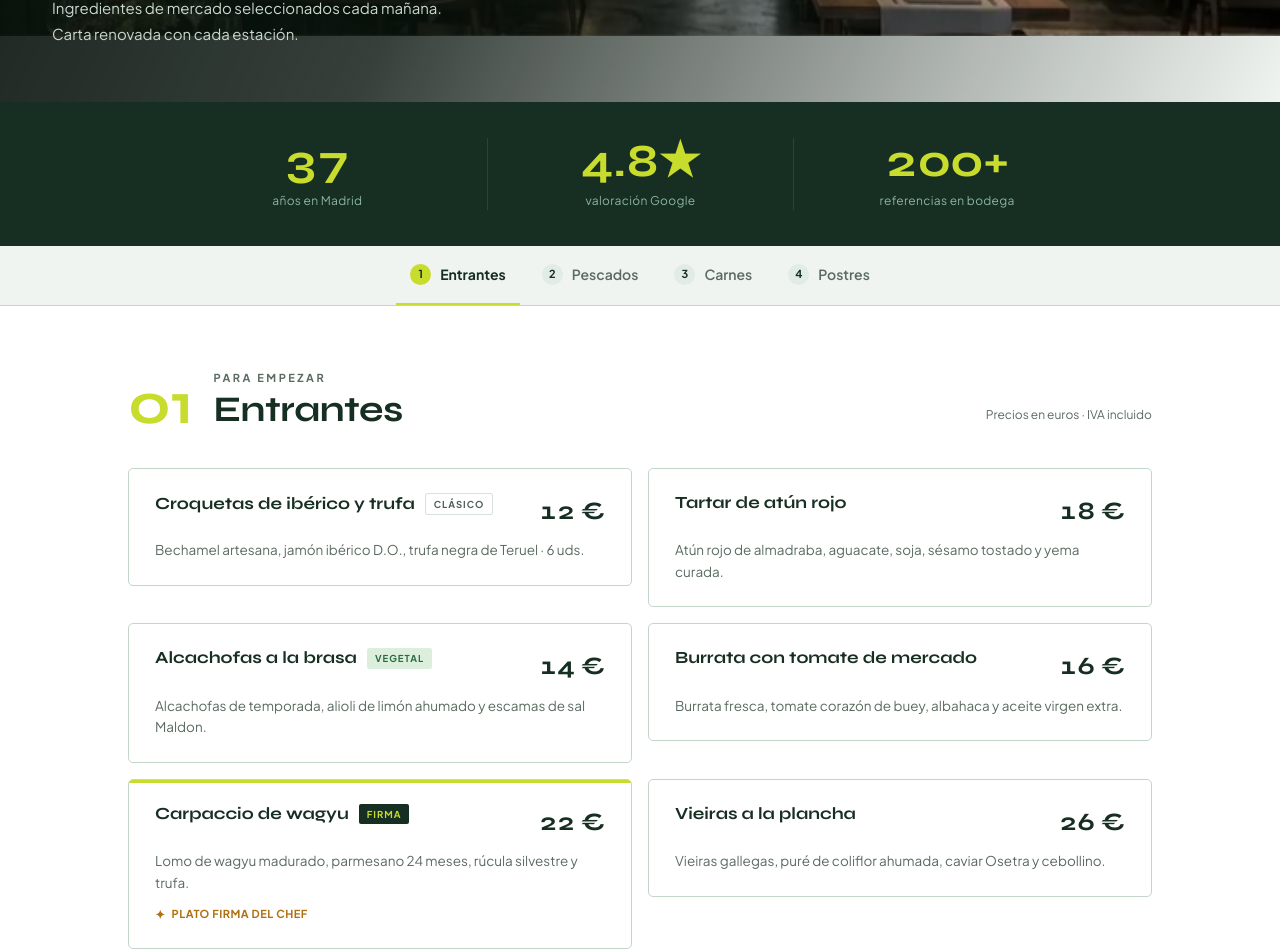
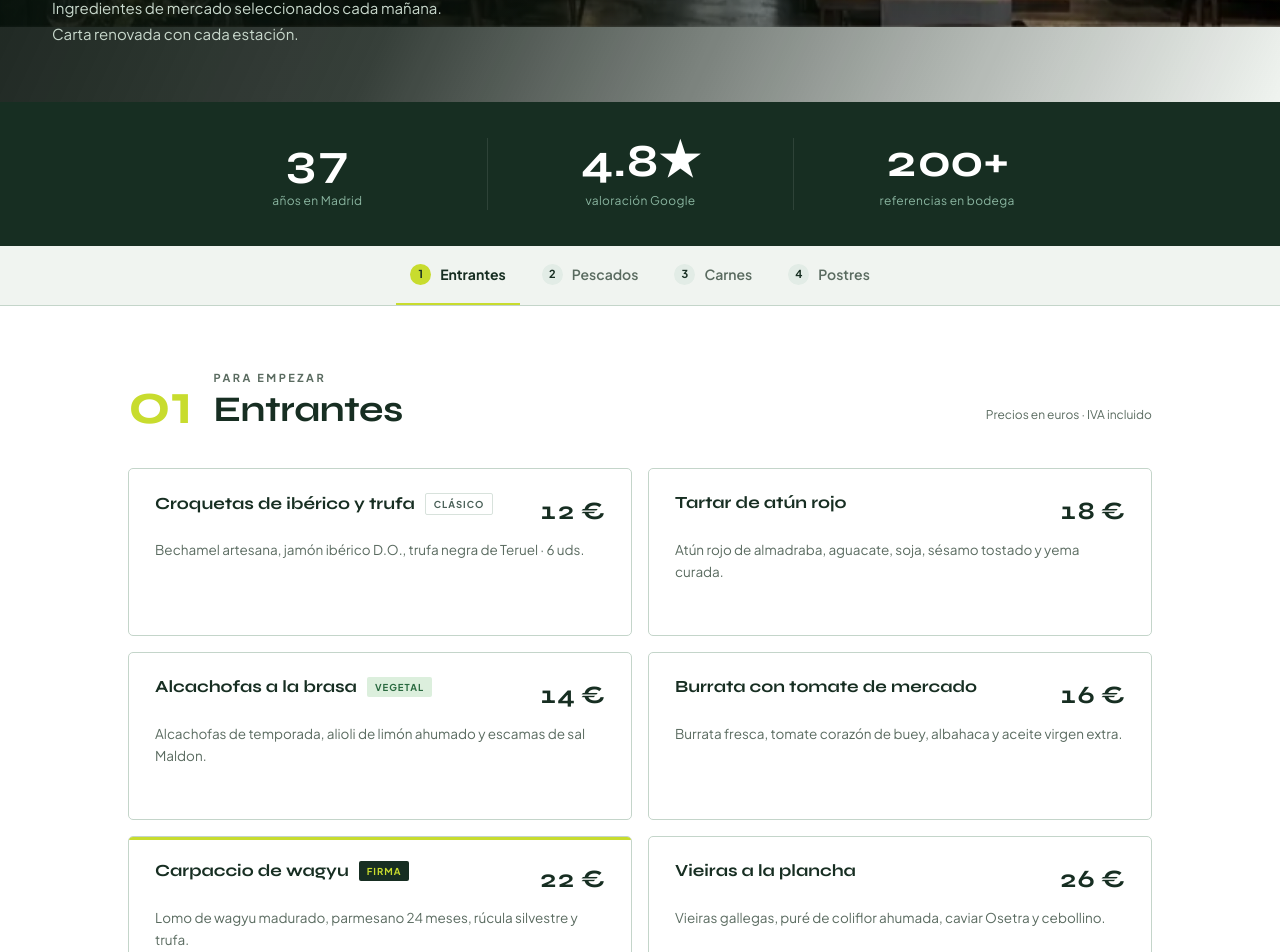
Before and after one commit to pablo-redondo/restaurant-web, a Next.js app: page /carta in a window 1280 px wide. Shown: the part 420-1372 px from the top of the page. Built offline with nearby package versions, Linux system fonts and the light colour scheme; no server answers; a web font is replaced by a local one.

Commit message:
Quitar lima de las cifras, igualar altura de cajas de platos y completar secciones impares

```diff
--- a/src/app/carta/page.tsx
+++ b/src/app/carta/page.tsx
@@ -48,6 +48,7 @@ const sections = [
       { name: 'Pichón asado al horno',          desc: 'Pichón de Bresse, salsa de frutos del bosque, foie mi-cuit y brioche.', price: '36', tag: 'Temporada' },
       { name: 'Carrilleras ibéricas estofadas', desc: 'Mejillas de cerdo ibérico 8 horas, puré trufado y cebolla caramelizada.', price: '28', tag: null },
       { name: 'Cochinillo confitado',           desc: 'Cochinillo segoviano, piel crujiente, manzana al calvados y reducción de jugo.', price: '32', tag: null },
+      { name: 'Cordero lechal asado',           desc: 'Cordero de leche churro, romero fresco, ajos confitados y patata panadera.', price: '34', tag: null },
     ],
   },
   {
@@ -58,6 +59,7 @@ const sections = [
       { name: 'Crema catalana',             desc: 'Receta tradicional, caramelo artesano y lavanda de la Sierra de Guadarrama.', price: '9',  tag: null },
       { name: 'Sorbete de limón al cava',   desc: 'Limón de Murcia, cava Brut Nature y menta fresca.', price: '8',  tag: null },
       { name: 'Selección de quesos',        desc: 'Tabla de 5 quesos españoles con membrillo, nueces y miel de romero.', price: '16', tag: null },
+      { name: 'Milhojas de crema pastelera', desc: 'Hojaldre crujiente, crema pastelera de vainilla y azúcar glas.', price: '9',  tag: null },
     ],
   },
 ];
@@ -101,7 +103,7 @@ export default function CartaPage() {
             { to: 200, suffix: '+', decimals: 0, label: 'referencias en bodega', delay: 400 },
           ].map(({ to, suffix, decimals, label, delay }, i) => (
             <AnimateIn key={label} delay={i * 80} className="px-8 first:pl-0 text-center">
-              <p className="font-heading font-bold leading-none text-[#C8DC2E] tabular-nums" style={{ fontSize: 'clamp(28px,3.6vw,52px)' }}>
+              <p className="font-heading font-bold leading-none text-white tabular-nums" style={{ fontSize: 'clamp(28px,3.6vw,52px)' }}>
                 <CountUp to={to} suffix={suffix} decimals={decimals} startDelay={delay} />
               </p>
               <p className="text-[#8AB5A0] text-[12px] mt-2 tracking-[0.3px]">{label}</p>
@@ -139,12 +141,12 @@ export default function CartaPage() {
                 </div>
               </AnimateIn>
 
-              <div className="grid md:grid-cols-2 gap-4">
+              <div className="grid md:grid-cols-2 gap-4 items-stretch">
                 {s.dishes.map((dish, di) => {
                   const isFirma = dish.tag === 'Firma';
                   return (
-                    <AnimateIn key={dish.name} delay={di * 55}>
-                      <div className="relative bg-white border border-[#C4D5CA] rounded-[5px] px-[26px] py-6 flex flex-col gap-[9px] overflow-hidden hover:border-[#A8C0B0] hover:shadow-[0_6px_18px_rgba(23,46,34,0.08)] transition-all duration-200 group">
+                    <AnimateIn key={dish.name} delay={di * 55} className="h-full">
+                      <div className="relative h-full min-h-[168px] bg-white border border-[#C4D5CA] rounded-[5px] px-[26px] py-6 flex flex-col gap-[9px] overflow-hidden hover:border-[#A8C0B0] hover:shadow-[0_6px_18px_rgba(23,46,34,0.08)] transition-all duration-200 group">
                         {isFirma && <div className="absolute top-0 left-0 right-0 h-[3px] bg-[#C8DC2E]" />}
                         <div className="flex items-start justify-between gap-4">
                           <div className="flex items-center gap-[10px] flex-wrap">
@@ -163,7 +165,7 @@ export default function CartaPage() {
                         </div>
                         <p className="text-[#5A6B60] text-[13.5px] leading-[1.6]">{dish.desc}</p>
                         {isFirma && (
-                          <p className="flex items-center gap-[6px] text-[#B07010] text-[11px] font-bold tracking-[0.5px] uppercase mt-[3px]">
+                          <p className="flex items-center gap-[6px] text-[#B07010] text-[11px] font-bold tracking-[0.5px] uppercase mt-auto pt-[3px]">
                             <span className="text-[12px]">✦</span>Plato firma del chef
                           </p>
                         )}
```
